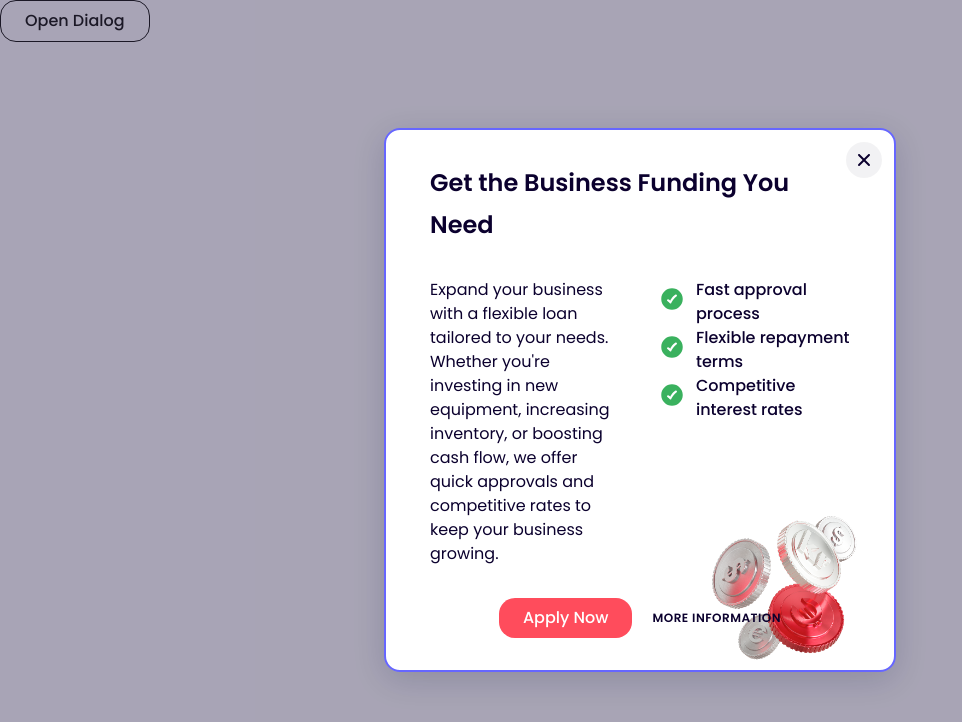
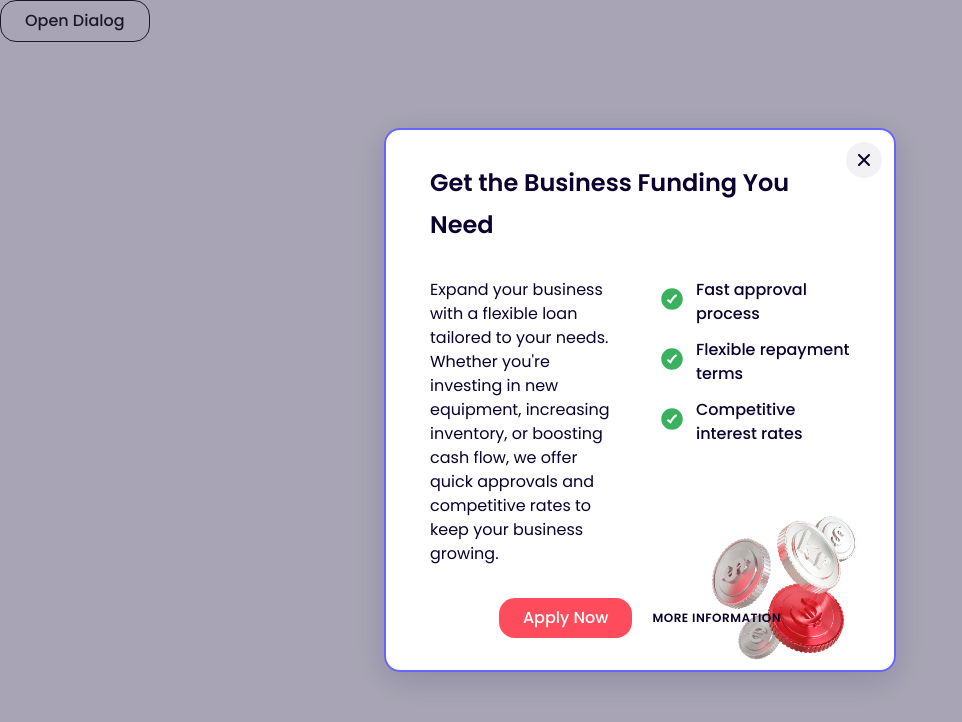
Before and after one commit to adadychanka/banner, a React (Vite) app: page / in a window 1280 px wide. Shown: the top 722 px of the page, without its empty margins (0-962 px from the left). Built offline with nearby package versions, Linux system fonts and the light colour scheme; a web font is replaced by a local one.

Commit message:
add gap to business funding banner content for improved spacing

```diff
--- a/src/features/BusinessFundingBanner/BusinessFundingBannerContent.module.css
+++ b/src/features/BusinessFundingBanner/BusinessFundingBannerContent.module.css
@@ -24,7 +24,8 @@
 .businessFundingBannerContentBenefits {
     display: flex;
     flex-direction: column;
-    flex: 1 1 50%
+    flex: 1 1 50%;
+    gap: 0.75rem;
 }
 
 .businessFundingBannerContentBenefit {
```
